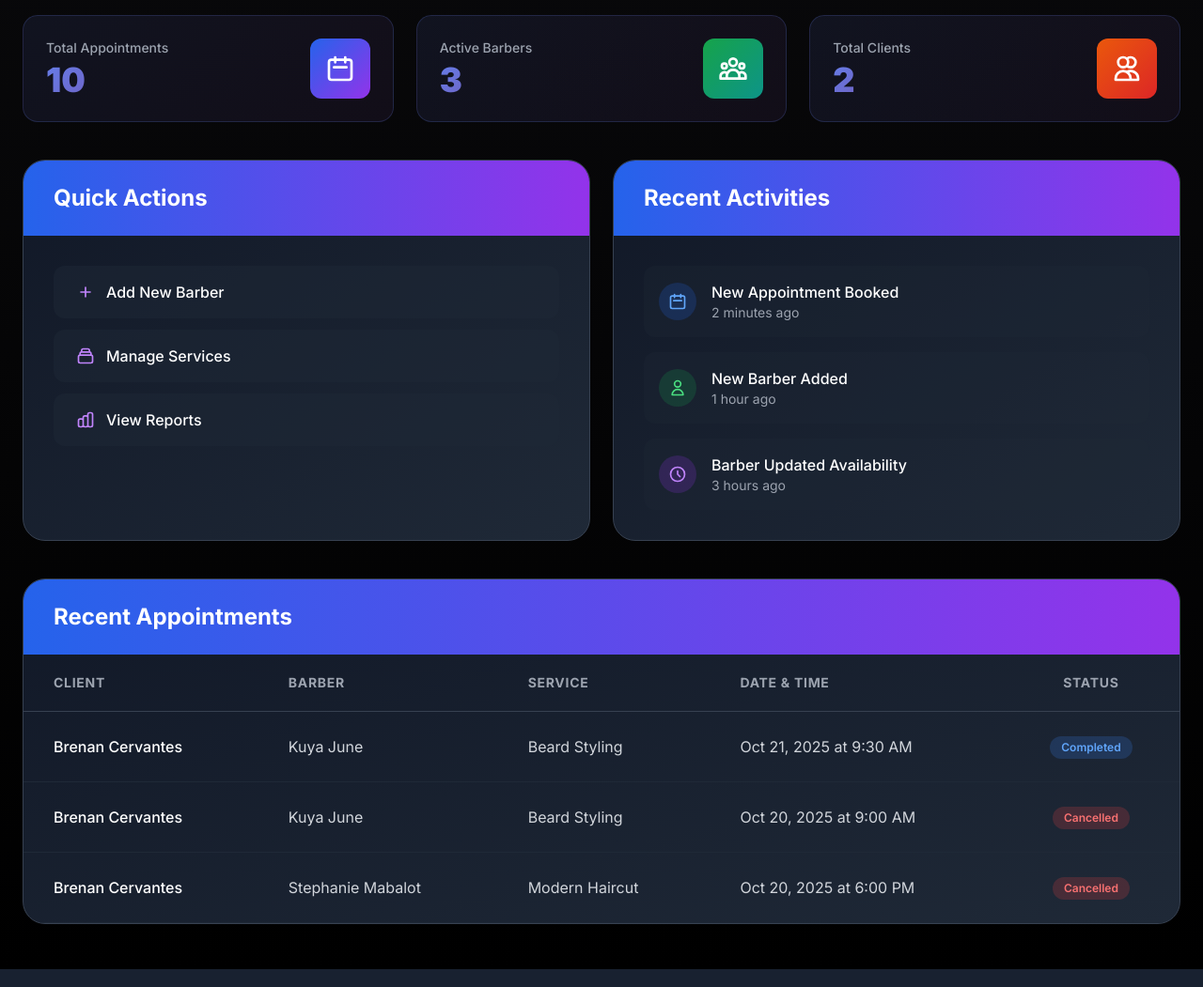
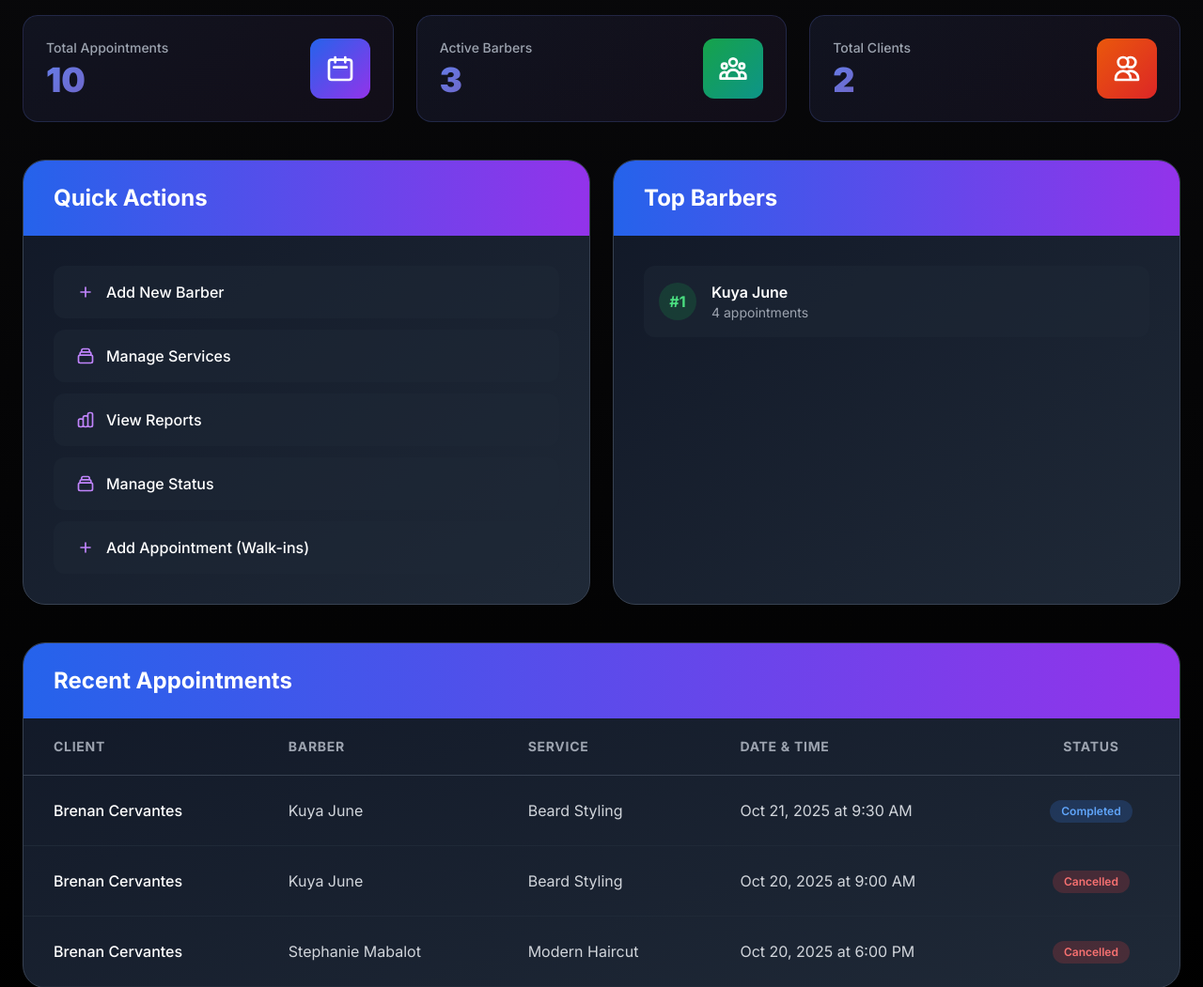
Before and after one commit to voncheems/trimbook, a PHP site: page /dashboards/admin_dashboard.php in a window 1280 px wide. Shown: the part 237-1288 px from the top of the page at 94% size. Run offline with PHP 8.4, Linux system fonts and the light colour scheme; a user stored in the database is signed in; data comes from the database, SQL or seed files in the repository; some libraries are stand-ins or nearby versions.

Commit message:
Update admin_dashboard.php

```diff
--- a/dashboards/admin_dashboard.php
+++ b/dashboards/admin_dashboard.php
@@ -1,5 +1,11 @@
 <?php
 session_start();
+
+// Check authentication
+if (!isset($_SESSION['user_id']) || $_SESSION['user_type'] !== 'admin') {
+    header("Location: ../pages/login_page.php");
+    exit();
+}
 
 // Get admin data from session
 $admin_name = $_SESSION['admin_name'] ?? 'Administrator';
@@ -17,6 +23,9 @@ $stats = [
     'active_barbers' => 0,
     'total_clients' => 0
 ];
+
+// Initialize top barbers array
+$top_barbers = [];
 
 // Check if connection exists
 if (isset($conn) && $conn) {
@@ -39,6 +48,23 @@ if (isset($conn) && $conn) {
     if ($result) {
         $row = $result->fetch_assoc();
         $stats['total_clients'] = $row['count'];
+    }
+
+    // Fetch Top 3 Barbers by completed appointments
+    $result = $conn->query("
+        SELECT u.first_name, u.last_name, COUNT(*) as appointment_count
+        FROM appointments a
+        JOIN barbers b ON a.barber_id = b.barber_id
+        JOIN users u ON b.user_id = u.user_id
+        WHERE a.status = 'completed'
+        GROUP BY b.barber_id
+        ORDER BY appointment_count DESC
+        LIMIT 3
+    ");
+    if ($result) {
+        while ($row = $result->fetch_assoc()) {
+            $top_barbers[] = $row;
+        }
     }
 }
 ?>
@@ -305,7 +331,7 @@ if (isset($conn) && $conn) {
         </div>
       </div>
 
-      <!-- Quick Actions & Recent Activities -->
+      <!-- Quick Actions & Top Barbers -->
       <div class="grid grid-cols-1 lg:grid-cols-2 gap-6 mb-10">
         <!-- Quick Actions Card -->
         <div class="bg-gradient-to-br from-gray-900 to-gray-800 border border-gray-700 rounded-3xl overflow-hidden">
@@ -337,48 +363,50 @@ if (isset($conn) && $conn) {
                 <span>View Reports</span>
               </button>
             </a>
+            <a href="../dashboards/admin_managestatus.php" class="block">
+              <button class="w-full bg-gray-800/50 hover:bg-gray-800 text-white px-6 py-4 rounded-xl font-medium transition flex items-center space-x-3 group">
+                <svg class="w-5 h-5 text-purple-400 group-hover:text-purple-300" fill="none" stroke="currentColor" viewBox="0 0 24 24">
+                  <path stroke-linecap="round" stroke-linejoin="round" stroke-width="2" d="M19 11H5m14 0a2 2 0 012 2v6a2 2 0 01-2 2H5a2 2 0 01-2-2v-6a2 2 0 012-2m14 0V9a2 2 0 00-2-2M5 11V9a2 2 0 012-2m0 0V5a2 2 0 012-2h6a2 2 0 012 2v2M7 7h10"></path>
+                </svg>
+                <span>Manage Status</span>
+              </button>
+            </a>
+             <a href="/trimbook/dashboards/admin_walkins.php" class="block">
+              <button class="w-full bg-gray-800/50 hover:bg-gray-800 text-white px-6 py-4 rounded-xl font-medium transition flex items-center space-x-3 group">
+                <svg class="w-5 h-5 text-purple-400 group-hover:text-purple-300" fill="none" stroke="currentColor" viewBox="0 0 24 24">
+                  <path stroke-linecap="round" stroke-linejoin="round" stroke-width="2" d="M12 6v6m0 0v6m0-6h6m-6 0H6"></path>
+                </svg>
+                <span>Add Appointment (Walk-ins)</span>
+              </button>
+            </a>
           </div>
         </div>
 
-        <!-- Recent Activities Card -->
+        <!-- Top Barbers Card -->
         <div class="bg-gradient-to-br from-gray-900 to-gray-800 border border-gray-700 rounded-3xl overflow-hidden">
           <div class="bg-gradient-to-r from-blue-600 to-purple-600 px-8 py-6">
-            <h2 class="text-2xl font-bold">Recent Activities</h2>
+            <h2 class="text-2xl font-bold">Top Barbers</h2>
           </div>
-          <div class="p-8 space-y-4">
-            <div class="flex items-center space-x-4 p-4 bg-gray-800/30 rounded-xl">
-              <div class="w-10 h-10 bg-blue-600/20 rounded-full flex items-center justify-center">
-                <svg class="w-5 h-5 text-blue-400" fill="none" stroke="currentColor" viewBox="0 0 24 24">
-                  <path stroke-linecap="round" stroke-linejoin="round" stroke-width="2" d="M8 7V3m8 4V3m-9 8h10M5 21h14a2 2 0 002-2V7a2 2 0 00-2-2H5a2 2 0 00-2 2v12a2 2 0 002 2z"></path>
-                </svg>
+          <div class="p-8">
+            <?php if (empty($top_barbers)): ?>
+              <p class="text-gray-400">No barber data available yet.</p>
+            <?php else: ?>
+              <div class="space-y-4">
+                <?php foreach ($top_barbers as $index => $barber): ?>
+                  <div class="flex items-center justify-between p-4 bg-gray-800/50 rounded-xl">
+                    <div class="flex items-center space-x-4">
+                      <div class="w-10 h-10 bg-green-600/20 rounded-full flex items-center justify-center">
+                        <span class="text-green-400 font-bold">#<?= $index + 1 ?></span>
+                      </div>
+                      <div>
+                        <p class="font-semibold"><?= htmlspecialchars($barber['first_name'] . ' ' . $barber['last_name']) ?></p>
+                        <p class="text-sm text-gray-400"><?= $barber['appointment_count'] ?> appointments</p>
+                      </div>
+                    </div>
+                  </div>
+                <?php endforeach; ?>
               </div>
-              <div>
-                <p class="font-medium">New Appointment Booked</p>
-                <p class="text-sm text-gray-400">2 minutes ago</p>
-              </div>
-            </div>
-            <div class="flex items-center space-x-4 p-4 bg-gray-800/30 rounded-xl">
-              <div class="w-10 h-10 bg-green-600/20 rounded-full flex items-center justify-center">
-                <svg class="w-5 h-5 text-green-400" fill="none" stroke="currentColor" viewBox="0 0 24 24">
-                  <path stroke-linecap="round" stroke-linejoin="round" stroke-width="2" d="M16 7a4 4 0 11-8 0 4 4 0 018 0zM12 14a7 7 0 00-7 7h14a7 7 0 00-7-7z"></path>
-                </svg>
-              </div>
-              <div>
-                <p class="font-medium">New Barber Added</p>
-                <p class="text-sm text-gray-400">1 hour ago</p>
-              </div>
-            </div>
-            <div class="flex items-center space-x-4 p-4 bg-gray-800/30 rounded-xl">
-              <div class="w-10 h-10 bg-purple-600/20 rounded-full flex items-center justify-center">
-                <svg class="w-5 h-5 text-purple-400" fill="none" stroke="currentColor" viewBox="0 0 24 24">
-                  <path stroke-linecap="round" stroke-linejoin="round" stroke-width="2" d="M12 8v4l3 3m6-3a9 9 0 11-18 0 9 9 0 0118 0z"></path>
-                </svg>
-              </div>
-              <div>
-                <p class="font-medium">Barber Updated Availability</p>
-                <p class="text-sm text-gray-400">3 hours ago</p>
-              </div>
-            </div>
+            <?php endif; ?>
           </div>
         </div>
       </div>
```
